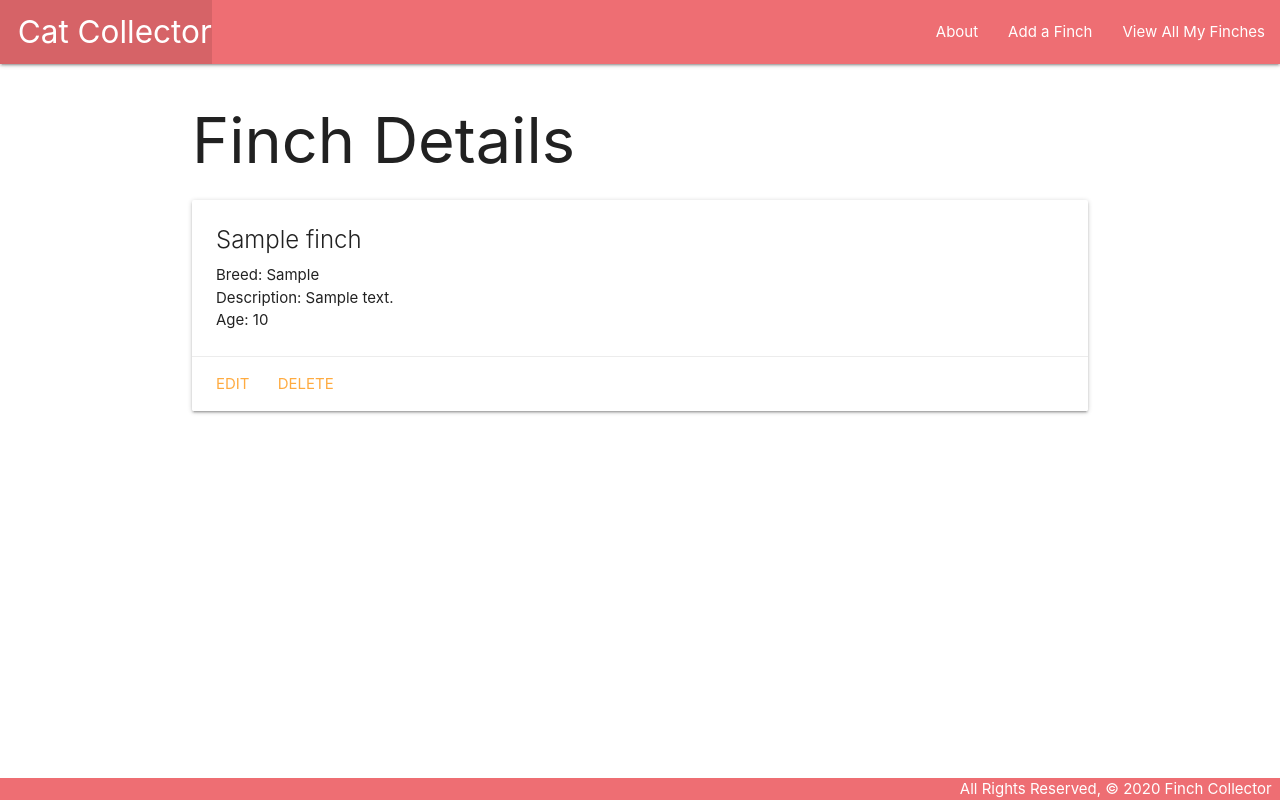
After one commit to clara-lan/Finch-Collector, a Django app: page /finches/1 in a window 1280 px wide. The commit adds this page. Run offline with Django 3.2, Linux system fonts and the light colour scheme; tables that the repository leaves empty hold one stand-in row (values such as "Sample post").

Commit message:
feat:added CBV

```diff
--- a/main_app/models.py
+++ b/main_app/models.py
@@ -1,4 +1,5 @@
 from django.db import models
+from django.urls import reverse
 
 # Create your models here.
 class Finch(models.Model):
@@ -9,3 +10,7 @@ class Finch(models.Model):
 
   def __str__(self):
     return self.name
+
+  #redirect to the finch that was just created
+  def get_absolute_url(self):
+    return reverse('detail', kwargs={'finch_id': self.id})
--- a/main_app/templates/base.html
+++ b/main_app/templates/base.html
@@ -8,7 +8,6 @@
     <meta http-equiv="X-UA-Compatible" content="ie=edge">
     <title>Finch Collector</title>
     <link rel="stylesheet" href="https://cdnjs.cloudflare.com/ajax/libs/materialize/1.0.0/css/materialize.min.css">
-    <!-- import the css file under materilize CDN -->
     <link rel="stylesheet" type="text/css" href="{% static 'css/style.css' %}">
 </head>
 <body>
@@ -19,8 +18,9 @@
                     <li><a href="/" class="left brand-logo">&nbsp;&nbsp;Cat Collector</a></li>
                 </ul>
                 <ul class="right">
-                    <li><a href="/about">About</a></li>
-                    <li><a href="/finches">View All My Finches</a></li>
+                    <li><a href="{% url 'about' %}">About</a></li>
+                    <li><a href="{% url 'finch_create' %}">Add a Finch</a></li>
+                    <li><a href="{% url 'index' %}">View All My Finches</a></li>
                 </ul>
             </div>
         </nav>
--- /dev/null
+++ b/main_app/templates/finches/detail.html
@@ -0,0 +1,23 @@
+{% extends 'base.html' %}
+{% block content %}
+
+<h1>Finch Details</h1>
+
+<div class="card">
+  <div class="card-content">
+    <span class="card-title">{{ finch.name }}</span>
+    <p>Breed: {{ finch.breed }}</p>
+    <p>Description: {{ finch.description }}</p>
+    {% if finch.age > 0 %}
+      <p>Age: {{ finch.age }}</p>
+    {% else %}
+      <p>Age: Fledge</p>
+    {% endif %}
+  </div>
+  <div class="card-action">
+    <a href="{% url 'finch_update' finch.id %}">Edit</a>
+    <a href="{% url 'finch_delete' finch.id %}">Delete</a>
+  </div>
+</div>
+
+{% endblock %}
--- a/main_app/templates/finches/index.html
+++ b/main_app/templates/finches/index.html
@@ -7,8 +7,10 @@
 {%else%}
 {% for finch in finches %}
   <div class="card">
+    <!-- dynamically assign path/url with object.id -->
+    <a href="{% url 'detail' finch.id%}">
       <div class="card-content">
-      <span class="card-title">{{ finc.name }}</span>
+        <span class="card-title">{{ finch.name }}</span>
         <p>Breed: {{ finch.breed }}</p>
         <p>Description: {{ finch.description }}</p>
         {% if finch.age > 0 %}
@@ -17,6 +19,7 @@
           <p>Age: Fledge </p>
         {% endif %}
       </div>
+    </a>
   </div>
 {% endfor %}
 {% endif %}
--- a/main_app/urls.py
+++ b/main_app/urls.py
@@ -5,4 +5,10 @@ urlpatterns = [
   path('', views.home, name='home'),
   path('about/', views.about, name='about'),
   path('finches/', views.finches_index, name='index'),
+  path('finches/<int:finch_id>', views.finches_detail, name='detail'),
+  # create CBV with django predefined function
+  path('finches/create/', views.FinchCreate.as_view(), name='finch_create'),
+  #pk: primary key(id)
+  path('finches/<int:pk>/update/', views.FinchUpdate.as_view(), name='finch_update'),
+  path('finches/<int:pk>/delete/', views.FinchDelete.as_view(), name='finch_delete'),
 ]
--- a/main_app/views.py
+++ b/main_app/views.py
@@ -1,7 +1,8 @@
 from django.shortcuts import render
 from .models import Finch
 # Create your views here.
-
+from django.views.generic import ListView
+from django.views.generic.edit import CreateView, UpdateView, DeleteView
 from django.http import HttpResponse
 
 # Define the home view
@@ -14,3 +15,28 @@ def about(request):
 def finches_index(request):
   finches = Finch.objects.all()
   return render(request, 'finches/index.html', {'finches': finches})
+
+def finches_detail(request, finch_id):
+  finch = Finch.objects.get(id=finch_id)
+  return render(request, 'finches/detail.html', { 'finch': finch })
+
+# use class(instead of def) to create CBV(class-based-view)
+# see changes at urls.py line10
+class FinchCreate(CreateView):
+  model = Finch
+  #CreateView rendered fileds as a form, with the help of finch_forn.html
+  fields = '__all__'
+  # or define field selectively:
+  # fields = ['name', 'breed', 'description', 'age']
+
+  # redirect to listview if create succussfully
+  # success_url = '/finches/'
+
+class FinchUpdate(UpdateView):
+  model = Finch
+  # Let's disallow the renaming of a finch by excluding the name field!
+  fields = ['breed', 'description', 'age']
+
+class FinchDelete(DeleteView):
+  model = Finch
+  success_url = '/finches/'
```
Also changed, not shown: main_app/templates/main_app/finch_confirm_delete.html (added, +13 -0 lines), main_app/templates/main_app/finch_form.html (added, +20 -0 lines). Lines whose indentation alone changed are shown as unchanged.
